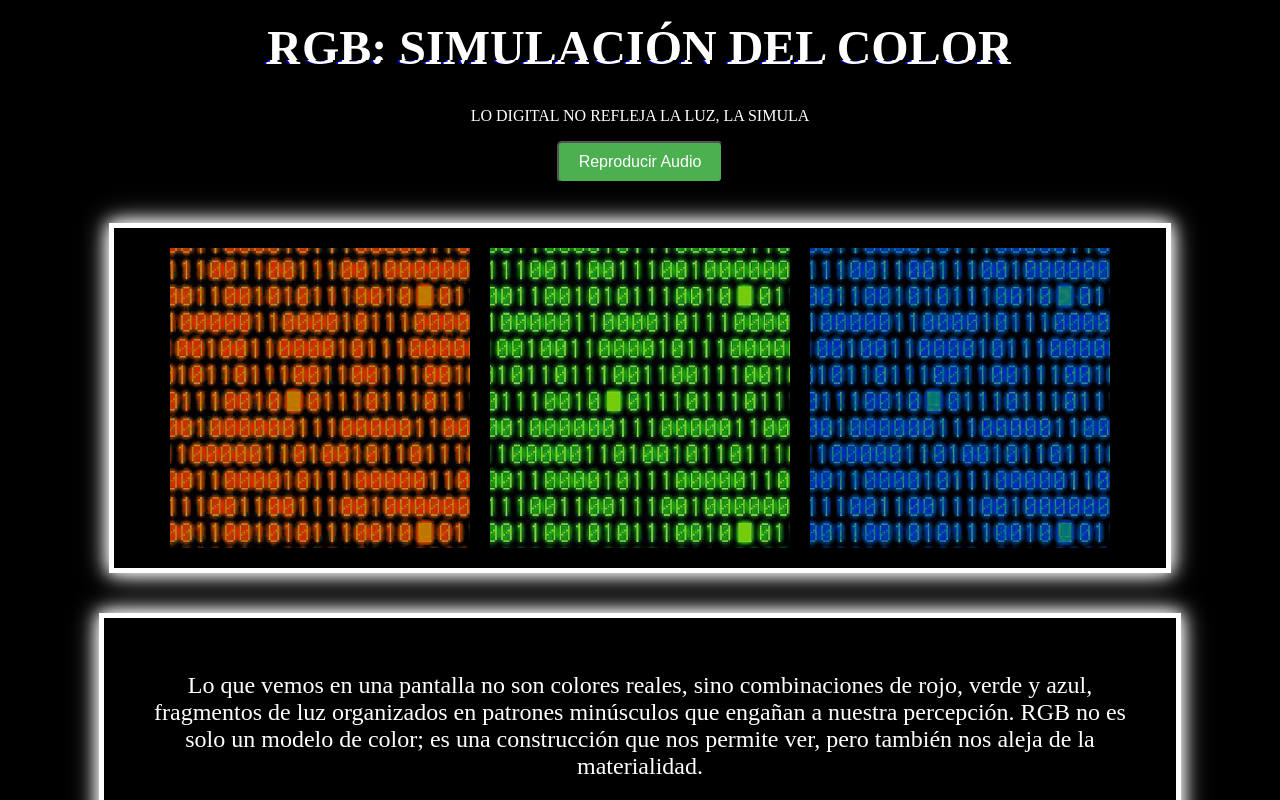
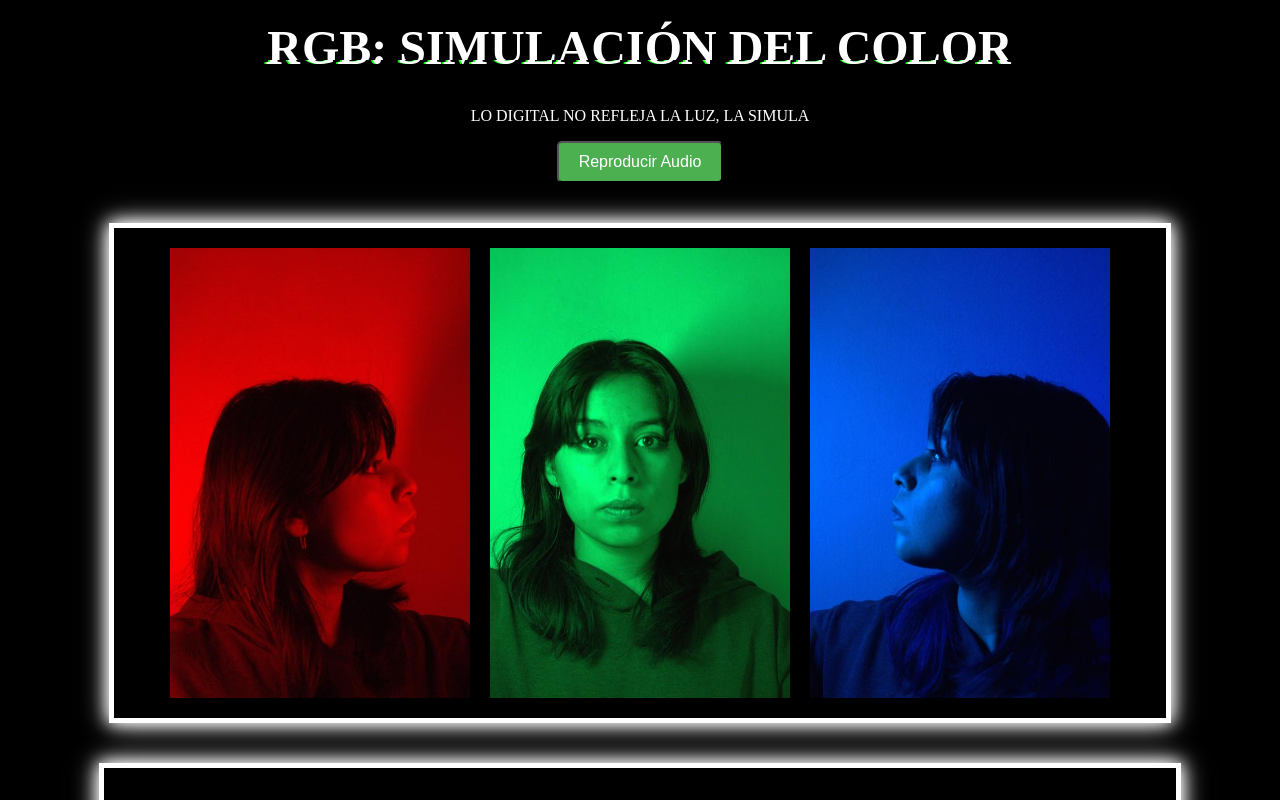
Before and after one commit to TejedaMH/Tareas_UEA5, a plain HTML site: page Tarea 3_Multimedia_web/index.html in a window 1280 px wide. Shown: the top 800 px of the page. Drawn offline with Linux system fonts and the light colour scheme.

Commit message:
Add files via upload
Tarea multimedia

```diff
--- a/Tarea 3_Multimedia_web/index.html
+++ b/Tarea 3_Multimedia_web/index.html
@@ -15,11 +15,11 @@
       <audio id="audio" src="Assets/Sonidito.mp3" type="audio/mpeg"></audio>
 
     <div class="contenedor">
-            <img src="Assets/ROJO.jpg" alt="Foto roja" class="RRR">
+            <img src="Assets/rojo.jpg" alt="Foto roja" class="RRR">
 
-            <img src="Assets/VERDE.jpeg" alt="Foto verde" class="GGG">
+            <img src="Assets/verde.jpg" alt="Foto verde" class="GGG">
 
-            <img src="Assets/AZUL.jpg" alt="Foto azul" class="BBB">
+            <img src="Assets/azul.jpg" alt="Foto azul" class="BBB">
     </div>
 
     <div class="texto">
--- a/Tarea 3_Multimedia_web/style.css
+++ b/Tarea 3_Multimedia_web/style.css
@@ -77,21 +77,11 @@ img:hover { /* Zoom al pasar el ratón */
     transform: scale(1.05);
 }
 
-@media (max-width: 768px) { /* Ajuste de adaptabilidad para pantallas de telefono */
-    .container {
-        flex-direction: column;
-    }
-
-    img {
-        width: 80%;
-    }
-}
-
-.glitch {
+.glitch {  /* Animación del título*/
     position: relative;
     font-size: 3rem;
     font-weight: bold;
-    color: white;
+    color: rgb(255, 255, 255);
     text-align: center;
     text-transform: uppercase;
     overflow: hidden;
@@ -109,15 +99,9 @@ img:hover { /* Zoom al pasar el ratón */
     clip: rect(0, 900px, 0, 0);
 }
 
-.glitch::before {
-    left: 2px;
-    text-shadow: -2px 0 red;
-    animation: glitch-animation 0.5s infinite linear alternate-reverse;
-}
-
 .glitch::after {
     left: -2px;
-    text-shadow: -2px 0 blue;
+    text-shadow: -2px 0 rgb(0, 255, 0);
     animation: glitch-animation 0.5s infinite linear alternate-reverse;
 }
 
```
Also changed, not shown: Tarea 3_Multimedia_web/script.js (+3 -6 lines), Tarea 3_Multimedia_web/Assets/azul.jpg (added), Tarea 3_Multimedia_web/Assets/rojo.jpg (added), Tarea 3_Multimedia_web/Assets/verde.jpg (added).
